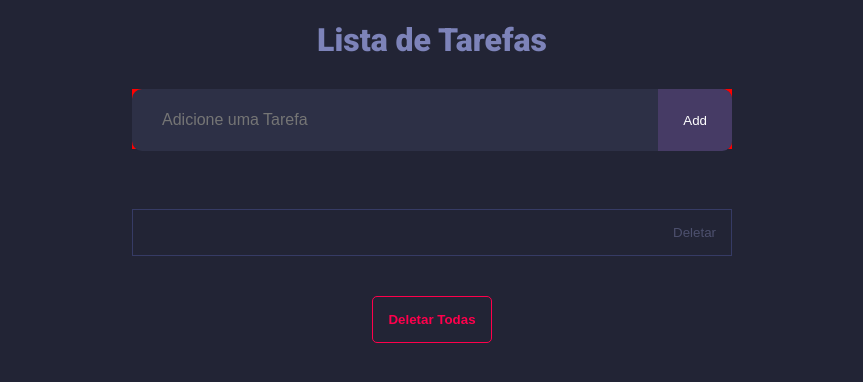
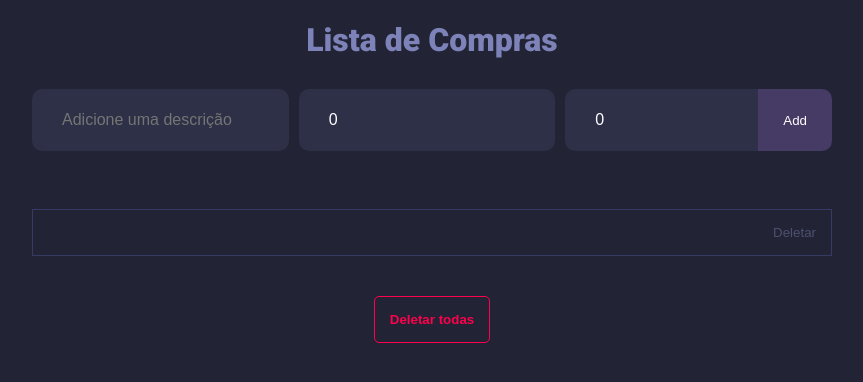
Before and after one commit to marcos-vieira-7/lista-de-tarefas, a React (Vite) app: page / in a window 1280 px wide. Shown: the top 382 px of the page, without its empty margins (208-1071 px from the left). Built offline with nearby package versions, Linux system fonts and the light colour scheme.

Commit message:
lista de compras

```diff
--- a/package.json
+++ b/package.json
@@ -10,6 +10,10 @@
     "preview": "vite preview"
   },
   "dependencies": {
+    "@emotion/react": "^11.11.1",
+    "@emotion/styled": "^11.11.0",
+    "@fontsource/inter": "^5.0.8",
+    "@mui/joy": "^5.0.0-beta.3",
     "react": "^18.2.0",
     "react-dom": "^18.2.0"
   },
--- a/src/App.jsx
+++ b/src/App.jsx
@@ -1,9 +1,11 @@
 import React from 'react'
 import ReactDOM from 'react-dom/client'
 import TodoList from './TodoList'
+import ListaCompras from './ListaCompras';
 
 ReactDOM.createRoot(document.getElementById('root')).render(
   <React.StrictMode>
-    <TodoList />
+    {/* <TodoList /> */}
+    <ListaCompras />
   </React.StrictMode>,
 )
--- /dev/null
+++ b/src/ListaCompras.jsx
@@ -0,0 +1,106 @@
+import React, { useState, useEffect } from "react";
+import './TodoList.css';
+//jpg para lista vazia
+import Icone from './assets/shoppList.jpg';
+
+export default function TodoList(){
+    const listaStorage = localStorage.getItem('ListaCompra');
+    const [lista, setLista] = useState(listaStorage? JSON.parse(listaStorage): [""]);
+
+    const [descricao, setDescricao] = useState("");
+    const [qtd, setQtd] = useState(0);
+    const [preco, setPreco] = useState(0);
+    const [total, setTotal] = useState(0);
+
+    const [novoItem, setNovoItem] = useState("");
+
+    useEffect(()=>{
+        localStorage.setItem('ListaCompra', JSON.stringify(lista));
+    }, [lista])
+
+    function adicionaItem(form){
+        form.preventDefault();
+        if(!descricao){
+            return;
+        }
+        setLista([...lista, {descricao: descricao, qtd: qtd, preco: preco, isCompleted: false}]);
+        setDescricao("");
+        setQtd("");
+        setPreco("");
+        setTotal("");
+        document.getElementById("input-descricao").focus();
+    }
+
+    function clicou(index){
+        const listaAux = [...lista];
+        listaAux[index].isCompleted = !listaAux[index].isCompleted;
+        setLista(listaAux);
+    }
+
+    function deleta(index){
+        const listaAux = [...lista];
+        listaAux.splice(index, 1);
+        setLista(listaAux);
+    }
+
+    function deletaTudo(){
+        setLista([]);
+    }
+
+    return(
+        <div>
+            <h1>Lista de Compras</h1>
+            <form onSubmit={adicionaItem}>
+                <input
+                className="myInput"
+                id="input-descricao"
+                type="text"
+                placeholder="Adicione uma descrição"
+                value={descricao}
+                onChange={(e)=>{setDescricao(e.target.value)}}
+                />
+                <input
+                className="myInput"
+                id="input-qtd"
+                type="text"
+                placeholder="QTD"
+                value={qtd}
+                onChange={(e)=>{setQtd(e.target.value)}}
+                />
+                <input
+                className="myInput"
+                id="input-preco"
+                type="text"
+                placeholder="Preço"
+                value={preco}
+                onChange={(e)=>{setPreco(e.target.value)}}
+                />
+                <button type="submit" className="add">Add</button>
+            </form>
+
+            <div className="listaCompras">
+                <div style={{textAlign: 'center'}}>
+                    {/* TODO: */}
+                    {
+                        lista.length < 1
+                        ?
+                        <img className="icone-central" src={Icone} />
+                        :
+                        lista.map((item, index)=> (
+                            <div
+                                key={index}
+                                className={item.isCompleted? "item completo": "item"}>
+                                <span onClick={()=>{clicou(index)}}>{item.descricao}</span>
+                                <button className="del" onClick={()=>{deleta()}}>Deletar</button>
+                            </div>
+                        ))
+                    }
+                    {
+                        lista.length > 0 &&
+                        <button className="deleteAll" onClick={()=>{deletaTudo()}}>Deletar todas</button>
+                    }
+                </div>
+            </div>
+        </div>
+    )
+}
--- a/src/TodoList.css
+++ b/src/TodoList.css
@@ -18,9 +18,9 @@ h1{
 form{
     display: flex;
     position: relative;
-    width: 600px;
+    width: 800px;
     height: 60px;
-    background: red;
+    /* background: red; */
     margin: 30px auto;
     margin-bottom: 60px;
 
@@ -49,7 +49,15 @@ button.add:hover{
     display: flex;
     justify-content: center;
     flex-flow: column wrap;
-    width: 600px;
+    width: 800px;
+    margin: auto;
+}
+
+.listaCompras{
+    display: flex;
+    justify-content: center;
+    flex-flow: column wrap;
+    width: 800px;
     margin: auto;
 }
 
@@ -124,7 +132,6 @@ button.deleteAll{
 
 .icone-central{
     max-width: 100%;
-
 }
 
 button.deleteAll:hover{
@@ -132,6 +139,9 @@ button.deleteAll:hover{
     color: white;
 }
 
+.myInput{
+    margin-right: 10px;
+}
 
 .item.completo span{
     text-align: start;
@@ -151,4 +161,8 @@ button.deleteAll:hover{
         width: 100%;
 
     }
+    .listaCompras{
+        width: 100%;
+
+    }
 }
```
Also changed, not shown: src/assets/shoppList.jpg (added), 1 other file (tests, documents, lock files or other folders).
